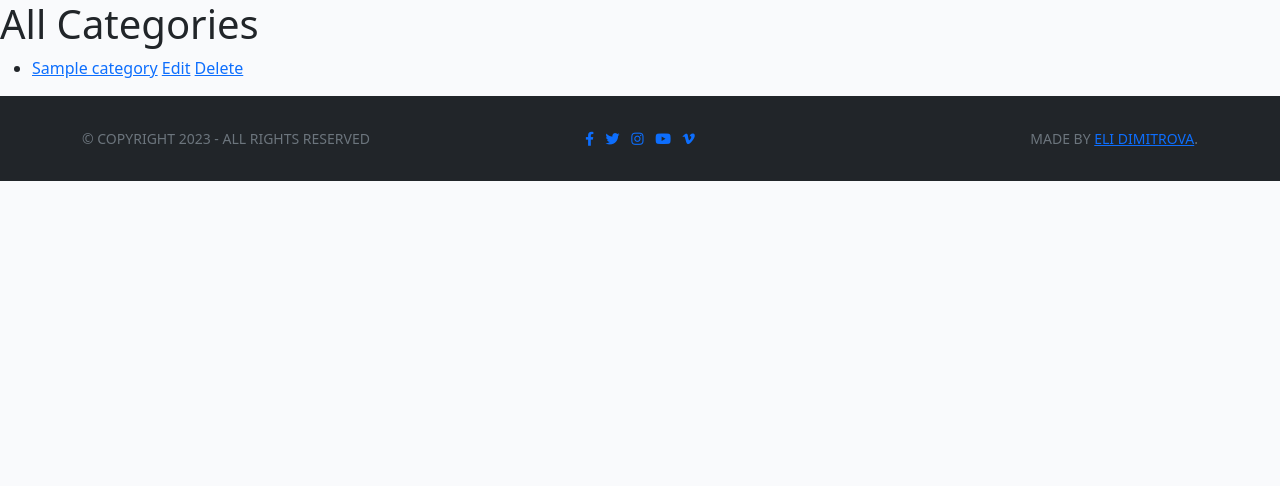
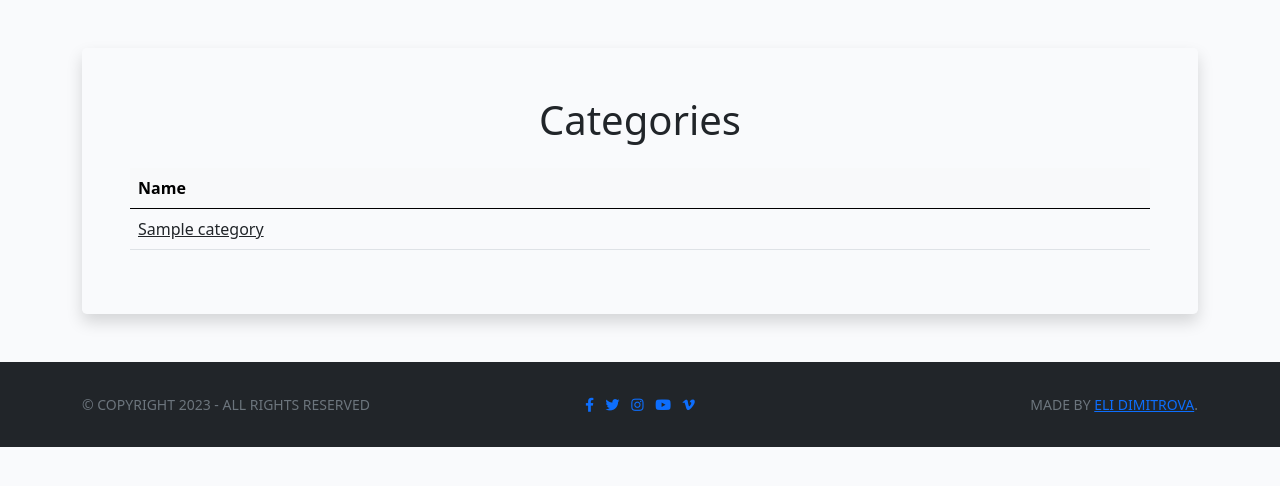
Before and after one commit to Delfinistkata/the-roaming-nomad, a Django app: page /category_list/ in a window 1280 px wide. Shown: the part 273-759 px from the top of the page. Run offline with Django 3.2, Linux system fonts and the light colour scheme; tables that the repository leaves empty hold one stand-in row (values such as "Sample post"); some libraries are stand-ins or nearby versions.

Commit message:
Add new style

```diff
--- a/templates/category_list.html
+++ b/templates/category_list.html
@@ -1,13 +1,43 @@
 {% extends "base.html" %}
+{% load static %}
+{% block content %}
 
-{% block content %}
-<h1>All Categories</h1>
-<ul>
-    {% for category in category_list_menu %}
-    <li><a href="{% url 'category' cats=category.category_name|slugify %}">{{ category.category_name }}</a>
-        <a href="{% url 'edit_category' slug=category.category_name|slugify %}">Edit</a>
-        <a href="{% url 'delete_category' slug=category.category_name|slugify %}">Delete</a>
-    </li>
-    {% endfor %}
-</ul>
+<div class="container  mt-5 mb-4">
+    <div class="card border-0 shadow rounded-3 my-5">
+        <div class="card-body p-4 p-sm-5">
+            <h1 class="mb-4 text-center">Categories</h1>
+            <table class="table">
+                <thead class="table-light">
+                    <tr>
+                        <th>Name</th>
+                        <th></th>
+                        <th></th>
+                    </tr>
+                </thead>
+                <tbody>
+                    {% for category in category_list_menu %}
+                        <tr>
+                            <td><a class="text-dark" href="{% url 'category' cats=category.category_name|slugify %}">{{ category.category_name }}</a></td>
+
+                            <td>
+                                {% if user.is_staff %}
+                                    <a href="{% url 'edit_category' slug=category.category_name|slugify %}">
+                                        <i class="fas fa-edit mr-2"></i> Edit
+                                    </a>
+                                {% endif %}
+                            </td>
+                            <td>
+                                {% if user.is_staff %}
+                                    <a href="{% url 'delete_category' slug=category.category_name|slugify %}">
+                                        <i class="fas fa-archive mr-2"></i> Delete
+                                    </a>
+                                {% endif %}
+                            </td>
+                        </tr>
+                    {% endfor %}
+                </tbody>
+            </table>
+        </div>
+    </div>
+</div>
 {% endblock %}
```
